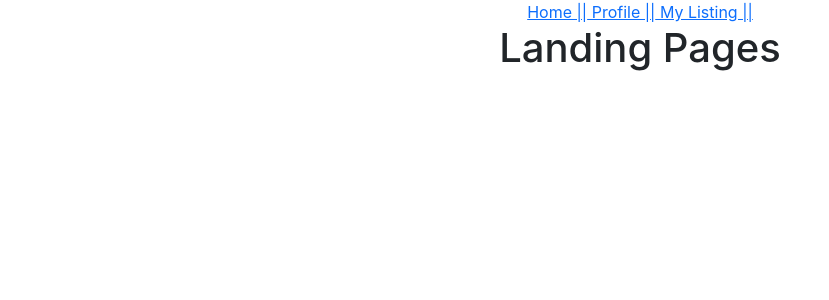
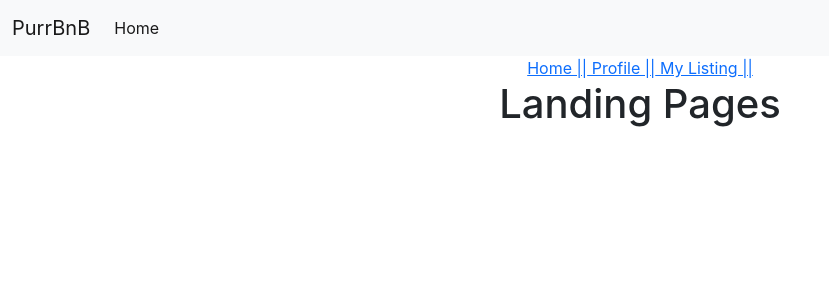
Before and after one commit to Bereket-U/purrbnb, a React (Create React App) app: page / in a window 1280 px wide. Shown: the top 300 px of the page, without its empty margins (0-829 px from the left). Built offline with nearby package versions, Linux system fonts and the light colour scheme.

Commit message:
add navbar menu

```diff
--- a/src/App.js
+++ b/src/App.js
@@ -4,15 +4,12 @@ import { Route, Routes, Link } from "react-router-dom";
 import HomePage from "./pages/HomePage/HomePage";
 import MyListingPage from "./pages/MyListingPage/MyListingPage";
 import ProfilePage from "./pages/ProfilePage/ProfilePage";
+import Menu from "./components/Menu/Menu";
 
 function App() {
   return (
     <div className="App">
-      <Link to="/home"> Home ||</Link>
-
-      <Link to="/profile"> Profile ||</Link>
-
-      <Link to="/mylisting"> My Listing ||</Link>
+      <Menu />
 
       <h1>Landing Pages</h1>
 
--- /dev/null
+++ b/src/components/Menu/Menu.jsx
@@ -0,0 +1,42 @@
+import { Route, Routes, Link } from "react-router-dom";
+import React from "react";
+
+export default function Menu() {
+  return (
+    <div>
+      <nav class="navbar navbar-expand-lg navbar-light bg-light">
+        <div class="container-fluid">
+          <button
+            class="navbar-toggler"
+            type="button"
+            data-bs-toggle="collapse"
+            data-bs-target="#navbarTogglerDemo01"
+            aria-controls="navbarTogglerDemo01"
+            aria-expanded="false"
+            aria-label="Toggle navigation"
+          >
+            <span class="navbar-toggler-icon"></span>
+          </button>
+          <div class="collapse navbar-collapse" id="navbarTogglerDemo01">
+            <a class="navbar-brand" href="#">
+              PurrBnB
+            </a>
+            <ul class="navbar-nav me-auto mb-2 mb-lg-0">
+              <li class="nav-item">
+                <a class="nav-link active" aria-current="page" href="#">
+                  Home
+                </a>
+              </li>
+            </ul>
+          </div>
+        </div>
+      </nav>
+
+      <Link to="/home"> Home ||</Link>
+
+      <Link to="/profile"> Profile ||</Link>
+
+      <Link to="/mylisting"> My Listing ||</Link>
+    </div>
+  );
+}
```
